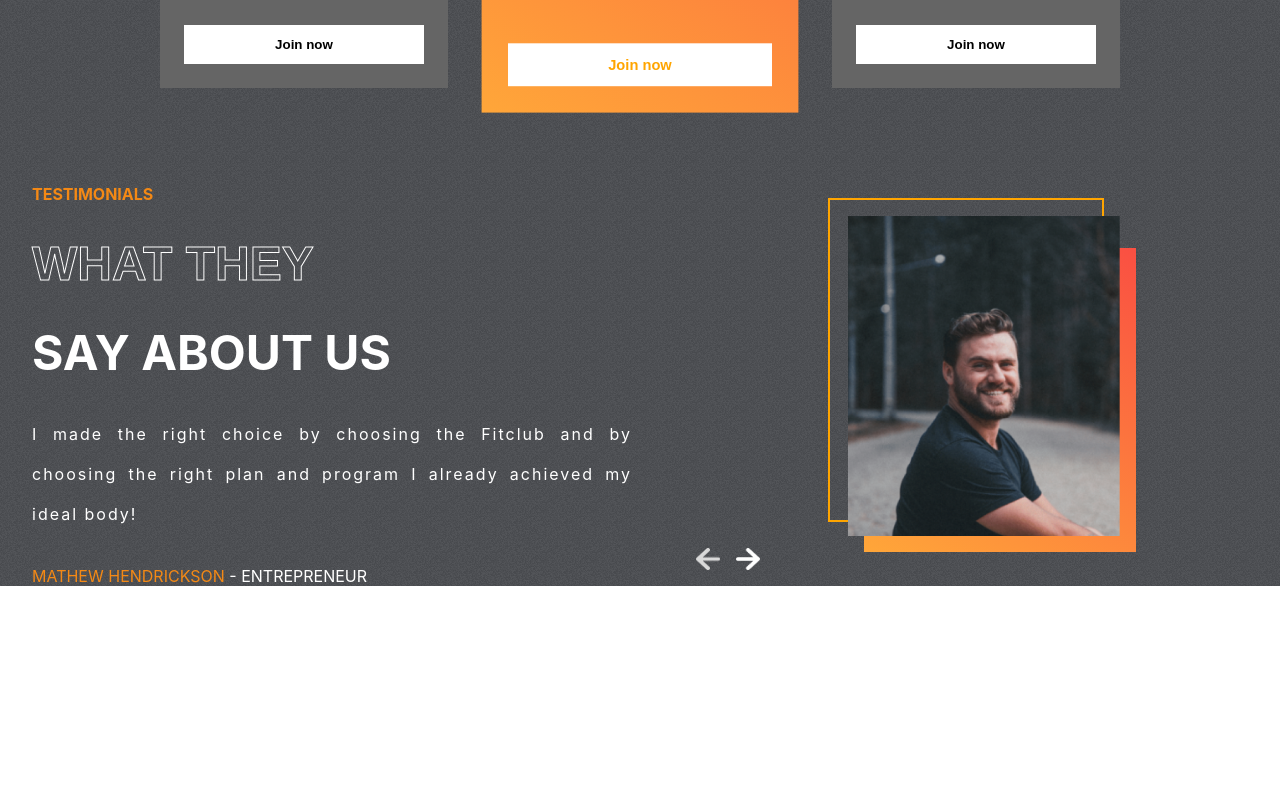
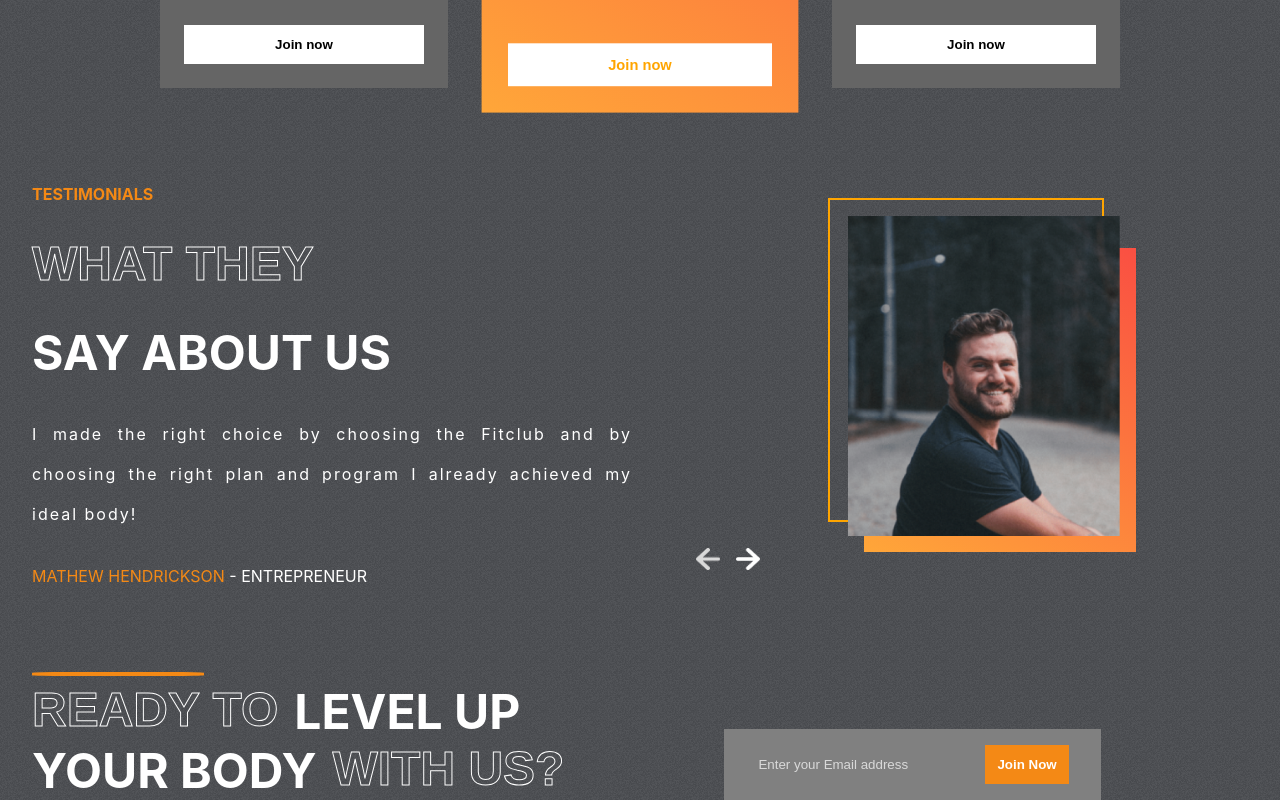
Before and after one commit to YehorBoichenko/Ract-gym, a React (Create React App) app in the folder react-gym/: page / in a window 1280 px wide. Shown: the part 2339-3139 px from the top of the page. Before the commit the page ends 2925 px from the top, so only its background shows below. Built offline with nearby package versions, Linux system fonts and the light colour scheme.

Commit message:
in progress

```diff
--- a/react-gym/src/App.js
+++ b/react-gym/src/App.js
@@ -1,5 +1,6 @@
 import "./App.css";
 import Hero from "./components/Hero/Hero";
+import Join from "./components/Join/Join";
 import Plans from "./components/Plans/Plans";
 import Programs from "./components/Programs/Programs";
 import Reasons from "./components/Reasons/Reasons";
@@ -12,6 +13,7 @@
       <Reasons />
       <Plans />
       <Testimonials />
+      <Join />
     </div>
   );
 }
--- /dev/null
+++ b/react-gym/src/components/Join/Join.css
@@ -0,0 +1,55 @@
+.Join{
+    display: flex;
+    padding: 0 2rem;
+    gap: 10rem;
+}
+
+.left-j{
+    color: white;
+    font-size: 3rem;
+    font-weight: bold;
+    text-transform: uppercase;
+    position: relative;
+}
+
+.left-j>hr{
+    position: absolute;
+    width: 10.5rem;
+    border: 2px solid var(--orange);
+    border-radius: 20%;
+    margin: -10px 0;
+}
+
+.left-j>div{
+    display: flex;
+    gap: 1rem;
+}
+
+.right-j{
+    display: flex;
+    justify-content: center;
+    align-items: flex-end;
+}
+
+.email-container{
+    display: flex;
+    gap: 3rem;
+    background-color: gray;
+    padding: 1rem 2rem;
+}
+
+.email-container>input{
+    background-color: transparent;
+    border: none;
+    outline: none;
+    color: var(--lightgrayz);
+}
+
+::placeholder{
+    color: var(--lightgray);
+}
+
+.btn-j{
+    background-color: var(--orange);
+    color: white;
+}
--- /dev/null
+++ b/react-gym/src/components/Join/Join.jsx
@@ -0,0 +1,54 @@
+import React from "react";
+import { useRef } from "react";
+import "./Join.css";
+import emailjs from "@emailjs/browser";
+
+const Join = () => {
+  const form = useRef();
+  const sendEmail = (e) => {
+    e.preventDefault();
+
+    emailjs
+      .sendForm(
+        "service_g4fkmvf",
+        "template_9ctrho5",
+        form.current,
+        "uIEGn2lZHwnWXdl2a"
+      )
+      .then(
+        (result) => {
+          console.log(result.text);
+        },
+        (error) => {
+          console.log(error.text);
+        }
+      );
+  };
+  return (
+    <div className="Join" id="join-us">
+      <div className="left-j">
+        <hr />
+        <div>
+          <span className="stroke-text">READY TO</span>
+          <span>LEVEL UP</span>
+        </div>
+        <div>
+          <span>YOUR BODY</span>
+          <span className="stroke-text">WITH US?</span>
+        </div>
+      </div>
+      <div className="right-j">
+        <form ref={form} className="email-container" onSubmit={sendEmail}>
+          <input
+            type="email"
+            name="user_email"
+            placeholder="Enter your Email address"
+          />
+          <button className="btn btn-j">Join Now</button>
+        </form>
+      </div>
+    </div>
+  );
+};
+
+export default Join;
--- a/react-gym/src/components/Testimonials/Testimonials.jsx
+++ b/react-gym/src/components/Testimonials/Testimonials.jsx
@@ -26,8 +26,24 @@
         <div></div>
         <img src={testimonialsData[selected].image} alt="" />
         <div className="arrows">
-          <img src={leftArrow} alt="" />
-          <img src={rightArrow} alt="" />
+          <img
+            onClick={() => {
+              selected === 0
+                ? setSelected(tLength - 1)
+                : setSelected((prev) => prev - 1);
+            }}
+            src={leftArrow}
+            alt=""
+          />
+          <img
+            onClick={() => {
+              selected === tLength - 1
+                ? setSelected(0)
+                : setSelected((prev) => prev + 1);
+            }}
+            src={rightArrow}
+            alt=""
+          />
         </div>
       </div>
     </div>
```
